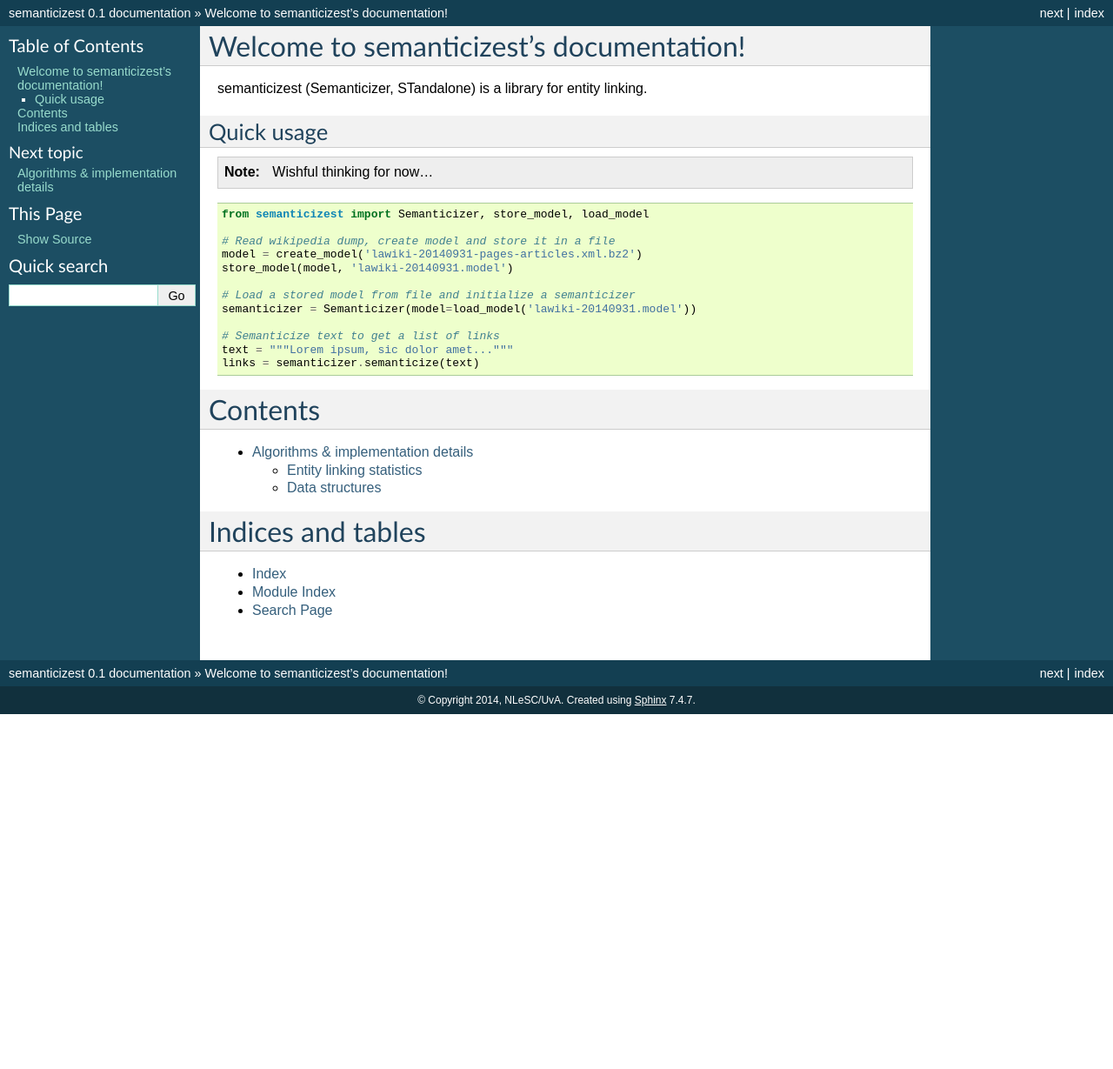
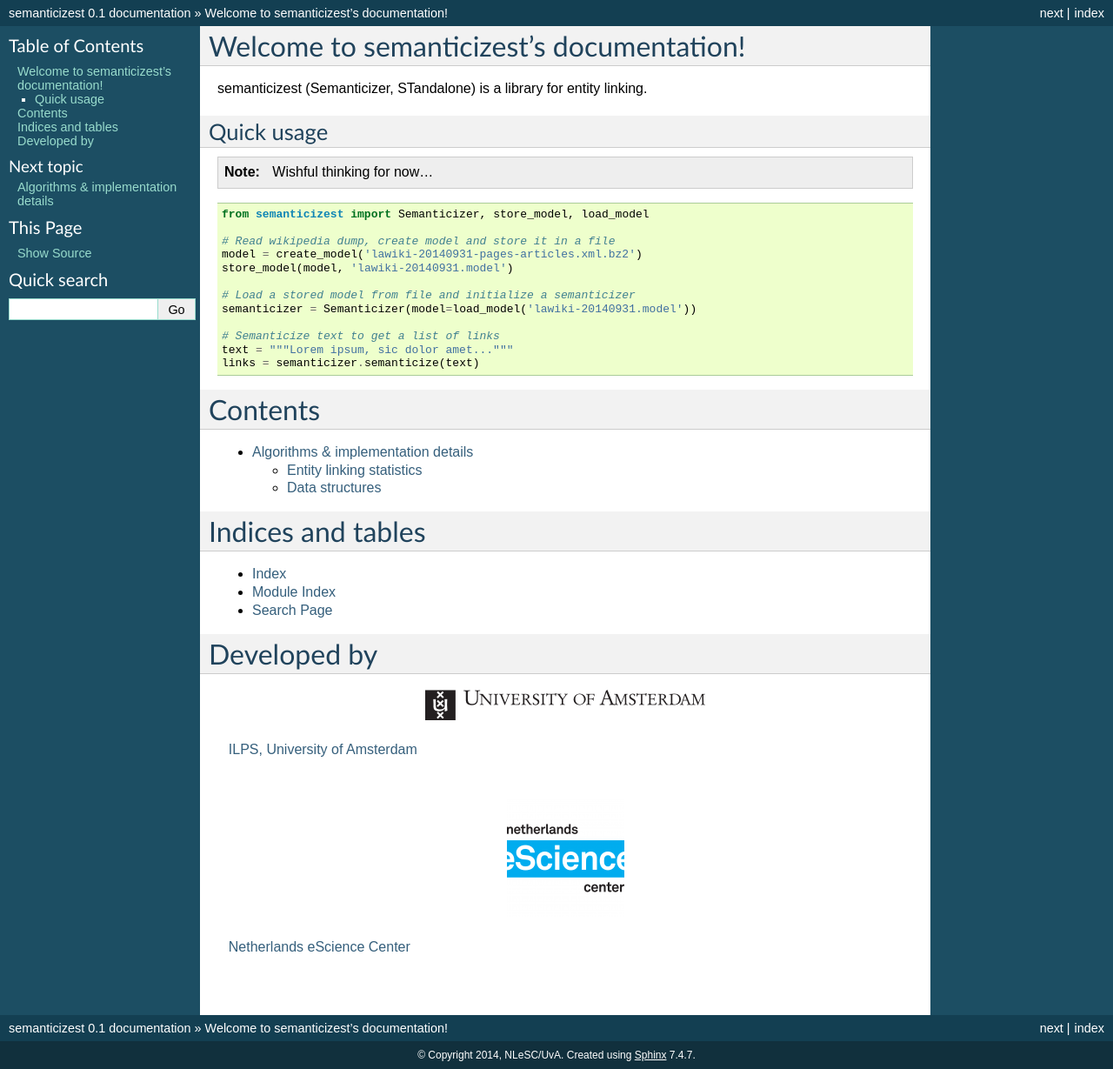
Before and after one commit to semanticize/semanticizest, a Sphinx documentation site: the page built from doc/index.rst, in a window 1280 px wide. Shown: the whole page at 87% size. Built offline with Sphinx 7.4.7, drawn with Linux system fonts in a browser that asks for light colours; formulas are drawn with MathJax 3; before the commit the page ends 900 px from its top, so only the background shows below that.

Commit message:
credits/logos in docs
Copied straight from xtas. Logos look ugly, but I'm not going to theme/style
anything now.

```diff
--- a/doc/index.rst
+++ b/doc/index.rst
@@ -47,3 +47,17 @@ Indices and tables
 * :ref:`genindex`
 * :ref:`modindex`
 * :ref:`search`
+
+
+Developed by
+============
+
+.. TODO find a better way of displaying these (in the theme?)
+
+.. figure:: _static/logo_uva.png
+
+   `ILPS, University of Amsterdam <http://ilps.science.uva.nl>`_
+
+.. figure:: _static/logo_nlesc.png
+
+   `Netherlands eScience Center <http://esciencecenter.nl>`_
```
Also changed, not shown: doc/_static/logo_nlesc.png (added), doc/_static/logo_uva.png (added).
